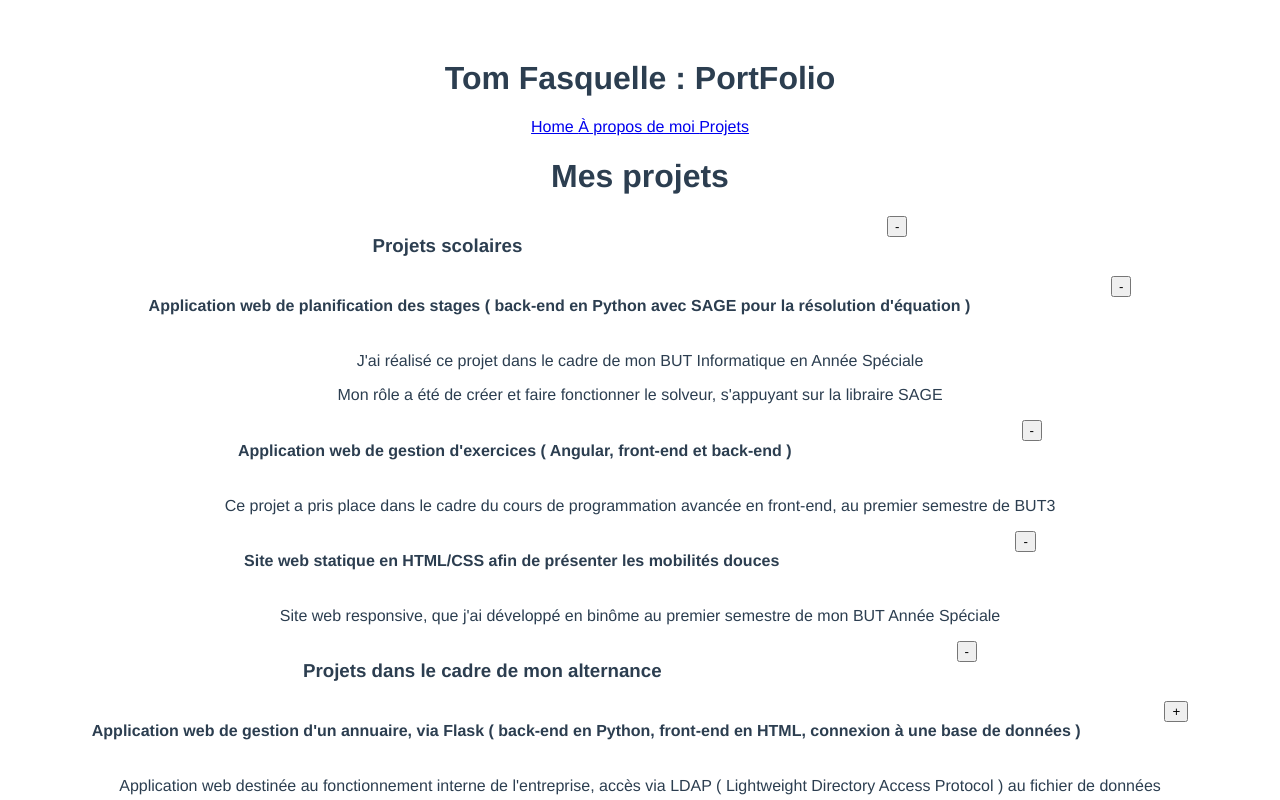
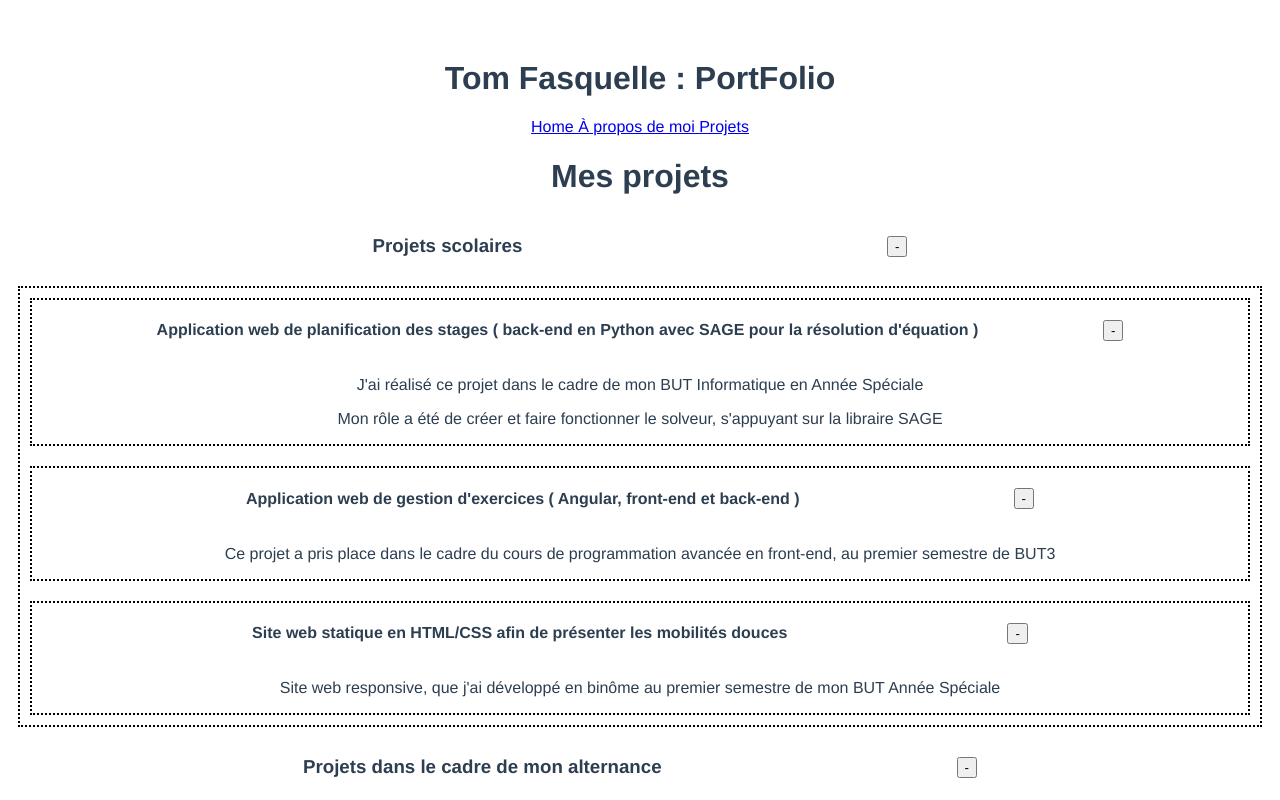
Before and after one commit to tomfsql/TomFolio, a Vue app: page /projects in a window 1280 px wide. Shown: the top 800 px of the page. Built offline with nearby package versions, Linux system fonts and the light colour scheme.

Commit message:
Les boutons sont alignés et y'a des bordures

```diff
--- a/src/components/ProjectsPage.vue
+++ b/src/components/ProjectsPage.vue
@@ -105,13 +105,17 @@
   <style scoped>
 
   h3 {
-    text-align: center;
+    text-align: left;
   }
 
 
   .collapsebtn{
     color: black;
     height: fit-content;
+  }
+
+  .title > button, .project-header > button {
+    margin-top: 20px;
   }
 
   .title, .project-header {
@@ -123,5 +127,7 @@
     display: flex;
     flex-direction: column;
     justify-content: space-around;
+    margin: 10px;
+    border: 2px dotted black;
   }
   </style>
```
